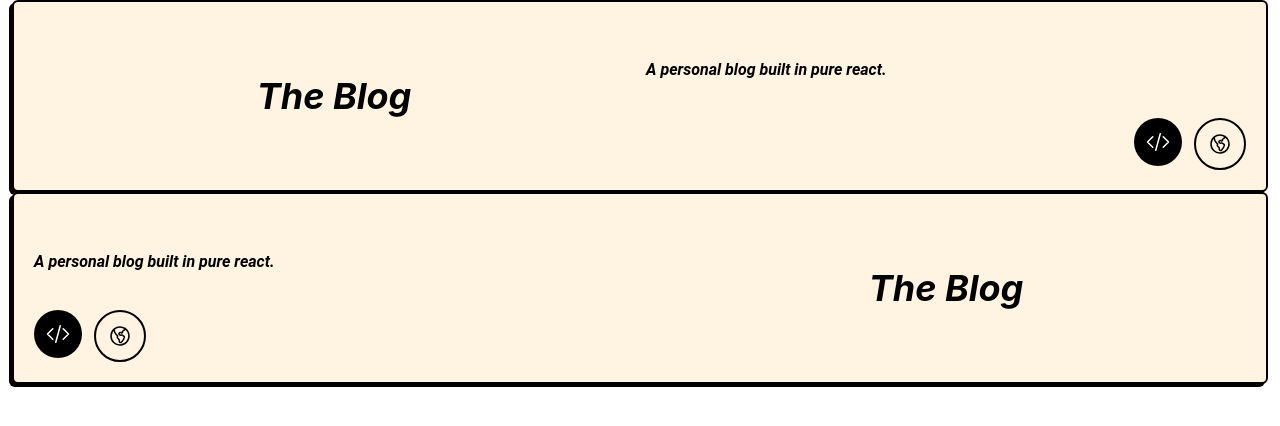
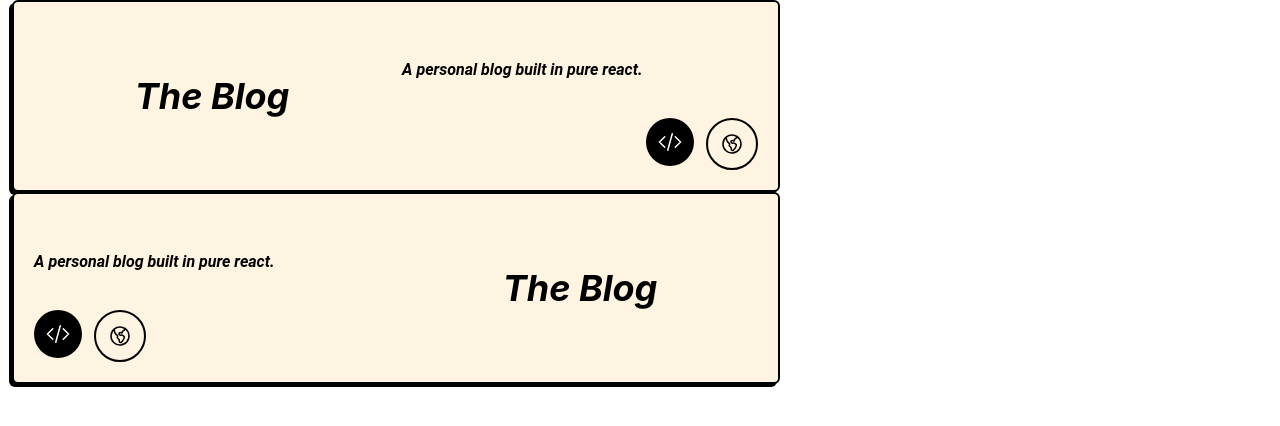
Before and after one commit to programmergeek/landing-page, a Next.js app in the folder landing-page/: page / in a window 1280 px wide. Shown: the top 426 px of the page. Built offline with nearby package versions, Linux system fonts and the light colour scheme.

Commit message:
visually reverse order of elements in reversed project card

```diff
--- a/landing-page/components/Cards.tsx
+++ b/landing-page/components/Cards.tsx
@@ -3,6 +3,7 @@ import { IconButton } from "./Buttons";
 
 type Props = {
   children?: React.ReactNode;
+  className?: string
 };
 
 type ProjectCardProps = {
@@ -15,7 +16,7 @@ type ProjectCardProps = {
 
 export const Card: React.FC<Props> = ({ ...props }) => {
   return (
-    <div className="min-h-[150px] p-5 bg-card-paper rounded-md border-2 border-black shadow-hardShadowLeft mx-3">
+    <div className={`${props.className} min-h-[150px] p-5 bg-card-paper rounded-md border-2 border-black shadow-hardShadowLeft mx-3`}>
       {props.children}
     </div>
   );
@@ -23,7 +24,7 @@ export const Card: React.FC<Props> = ({ ...props }) => {
 
 export const ProjectCard: React.FC<ProjectCardProps> = ({ ...props }) => {
     return (
-      <Card>
+      <Card className="max-w-3xl">
         {!props.reverse ? (
           <div className="flex flex-col gap-3 md:grid md:grid-cols-2">
             <span className="font-robot font-bold italic text-4xl flex md:justify-center my-auto">
@@ -80,7 +81,7 @@ export const ProjectCard: React.FC<ProjectCardProps> = ({ ...props }) => {
             </div>
           </div>
         ) : (
-          <div className="flex flex-col gap-3 md:grid md:grid-cols-2">
+          <div className="flex flex-col-reverse gap-3 md:grid md:grid-cols-2">
             <div className="flex flex-col mt-3 md:mt-0 md:justify-end gap-9">
               <p className="text-left font-roboto font-bold italic mt-9">
                 {props.description}
--- a/landing-page/pages/index.tsx
+++ b/landing-page/pages/index.tsx
@@ -6,7 +6,7 @@ import styles from '../styles/Home.module.css'
 
 const Home: NextPage = () => {
   return (
-    <div className={styles.container}>
+    <div className="">
       <ProjectCard
       projectName='The Blog'
       description='A personal blog built in pure react.'
```
